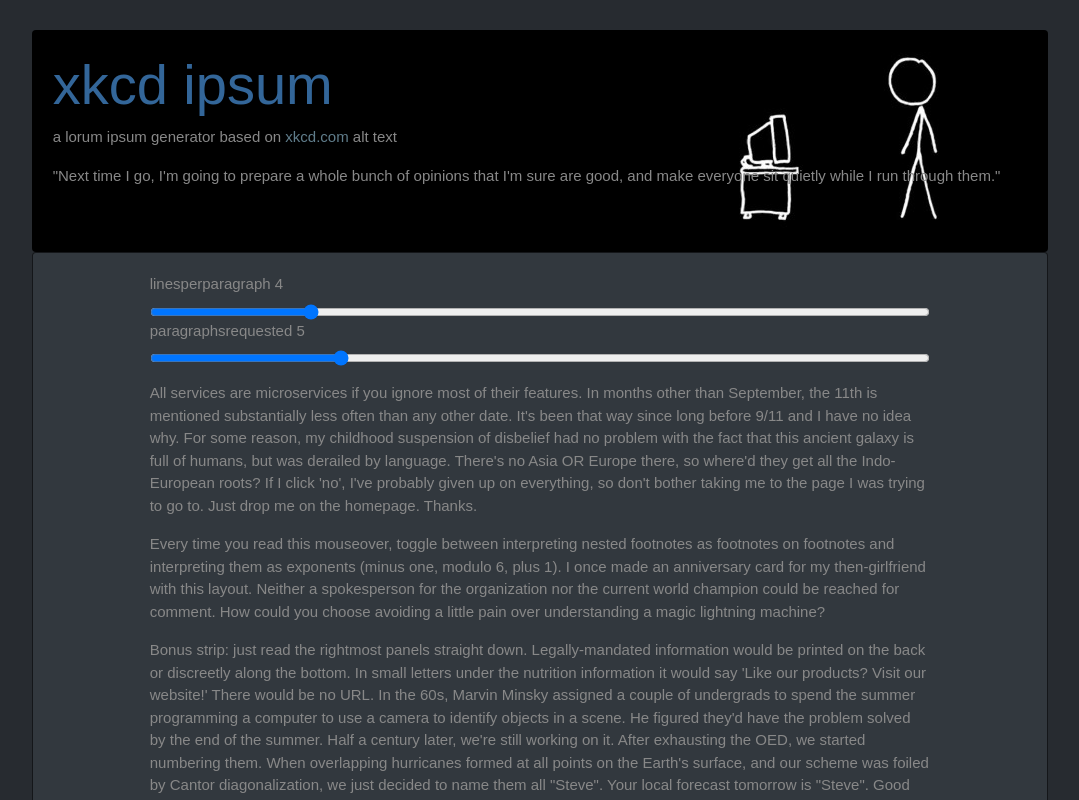
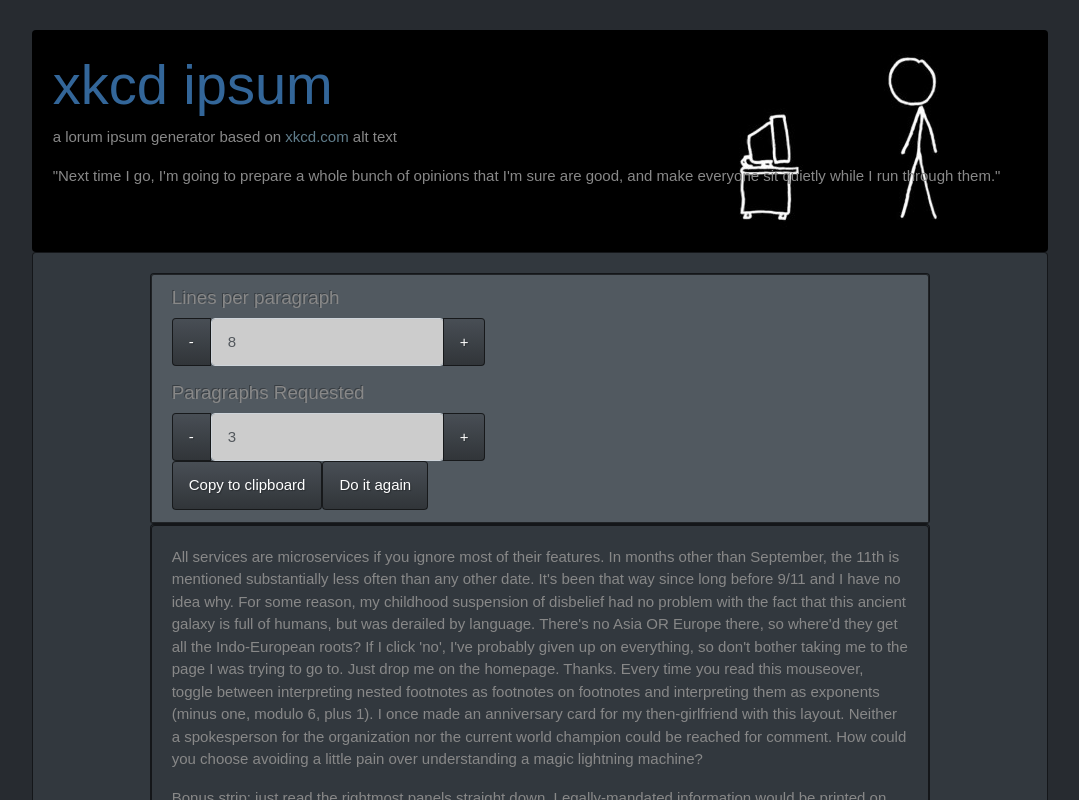
Before and after one commit to bradwalbeck/xkcdipsum, an Angular app: page / in a window 1280 px wide. Shown: the top 800 px of the page, without its empty margins (100-1179 px from the left). Built offline with nearby package versions, Linux system fonts and the light colour scheme.

Commit message:
replaced range inputs for buttons toolbars; added copy to clipboard functionality;

```diff
--- a/src/app/components/ipsumcontainer/ipsumcontainer.component.html
+++ b/src/app/components/ipsumcontainer/ipsumcontainer.component.html
@@ -1,32 +1,48 @@
-<form>
-  <div class="form-group">
-    <label for="formControlRange">linesperparagraph</label>
-    <span>
-      {{linesperparagraph}}
-    </span>
-    <input
-      value={{linesperparagraph}}
-      type="range"
-      class="form-control-range"
-      min="-1" max="24"
-      (change)="generateParagraphs()"
-    >
-    <label for="formControlRange">paragraphsrequested</label>
-    <span>
-      {{paragraphsrequested}}
-    </span>
-    <input
-    value={{paragraphsrequested}}
-      type="range"
-      class="form-control-range"
-      min = "-1"
-      max = "24"
-      (change)="generateParagraphs()"
-    >
+<div class="card">
+  <div class="card card-header">
+    <h5>Lines per paragraph</h5>
+    <div class="btn-toolbar mb-3" role="toolbar">
+      <div class="btn-group mr-2" role="group">
+        <button type="button" class="btn btn-primary" (click)="decramentParagraphsRequested()">-</button>
+        <input type="number" class="form-control"
+          disabled = "disabled"
+          placeholder="Lines per paragraph"
+          value="{{linesperparagraph}}"
+          aria-label="Input group example"
+          aria-describedby="btnGroupAddon" >
+        <button type="button" class="btn btn-primary" (click)="incarmentParagraphsRequested()">+</button>
+      </div>
+      <div class="input-group">
+        <div class="input-group-prepend">
+
+        </div>
+      </div>
+    </div>
+    <h5>Paragraphs Requested</h5>
+    <div class="btn-toolbar justify-content-between" role="toolbar" aria-label="Toolbar with button groups">
+      <div class="btn-group" role="group" aria-label="First group">
+          <button type="button" class="btn btn-primary" (click)="decramentLinesPerParagraph()">-</button>
+          <input type="number" class="form-control"
+            disabled = "disabled"
+            placeholder="No. of paragraphs"
+            value="{{paragraphsrequested}}"
+            aria-label="Input group example"
+            aria-describedby="btnGroupAddon" >
+          <button type="button" class="btn btn-primary" (click)="incarmentLinesPerParagraph()">+</button>
+      </div>
+    </div>
+
+    <div>
+      <button class="btn btn-primary" (click)="copyMessage()">Copy to clipboard</button>
+      <button class="btn btn-primary" (click)="reGenerateParagraphs()">Do it again</button>
+    </div>
   </div>
-</form>
+</div>
 
-
-<div *ngFor="let paragraph of paragraphs">
-  <p>{{paragraph}}</p>
+<div class="card">
+  <div class="card card-body">
+    <p *ngFor="let paragraph of paragraphs">
+      {{paragraph}}
+    </p>
+  </div>
 </div>
--- a/src/app/components/ipsumcontainer/ipsumcontainer.component.ts
+++ b/src/app/components/ipsumcontainer/ipsumcontainer.component.ts
@@ -1,4 +1,4 @@
-import { Component, OnInit} from '@angular/core';
+import { Component, OnInit, Input } from '@angular/core';
 import { XkcdTextService } from '../../services/xkcdtext.service';
 @Component({
   selector: 'ipsumcontainer',
@@ -7,11 +7,10 @@
 })
 export class IpsumContainerComponent implements OnInit {
 
-  public linesperparagraph: number = 4;
-  public paragraphsrequested: number = 5;
+  public linesperparagraph: number = 8;
+  public paragraphsrequested: number = 3;
+  public paragraphs: Array<String> = [];
 
-
-  public paragraphs: Array<String> = [];
   constructor(
     private xkcdTextService: XkcdTextService
   ) { }
@@ -19,15 +18,15 @@
   ngOnInit() {
     this.paragraphs = this.generateParagraphs();
   }
-  private reGenerateParagraphs(){
-    this.paragraphs = this.generateParagraphs([],this.linesperparagraph,this.paragraphsrequested)
+  private reGenerateParagraphs(number: Number) {
+    console.log("linesperparagraph: " + this.linesperparagraph);
+    this.paragraphs = this.generateParagraphs([], this.linesperparagraph, this.paragraphsrequested)
   }
-  private generateParagraphs (
+  private generateParagraphs(
     paragraphs: Array<String> = this.paragraphs,
     linesperparagraph: number = this.linesperparagraph,
     paragraphsrequested: number = this.paragraphsrequested,
   ) {
-
     if (paragraphsrequested < 1) {
       paragraphs.push("Too few.... to few.")
     }
@@ -36,4 +35,33 @@
     };
     return paragraphs;
   };
+
+  incarmentParagraphsRequested() {
+    this.linesperparagraph++;
+  }
+  decramentParagraphsRequested() {
+    this.linesperparagraph--;
+  }
+  incarmentLinesPerParagraph() {
+    this.paragraphsrequested++;
+  }
+  decramentLinesPerParagraph() {
+    this.paragraphsrequested--;
+  }
+
+
+  //just re-assemble the paragraphs array much more doable.
+  copyMessage(val: string) {
+    let selBox = document.createElement('textarea');
+    selBox.style.position = 'fixed';
+    selBox.style.left = '0';
+    selBox.style.top = '0';
+    selBox.style.opacity = '0';
+    selBox.value = this.paragraphs.join("\n");
+    document.body.appendChild(selBox);
+    selBox.focus();
+    selBox.select();
+    document.execCommand('copy');
+    document.body.removeChild(selBox);
+  }
 }
```
